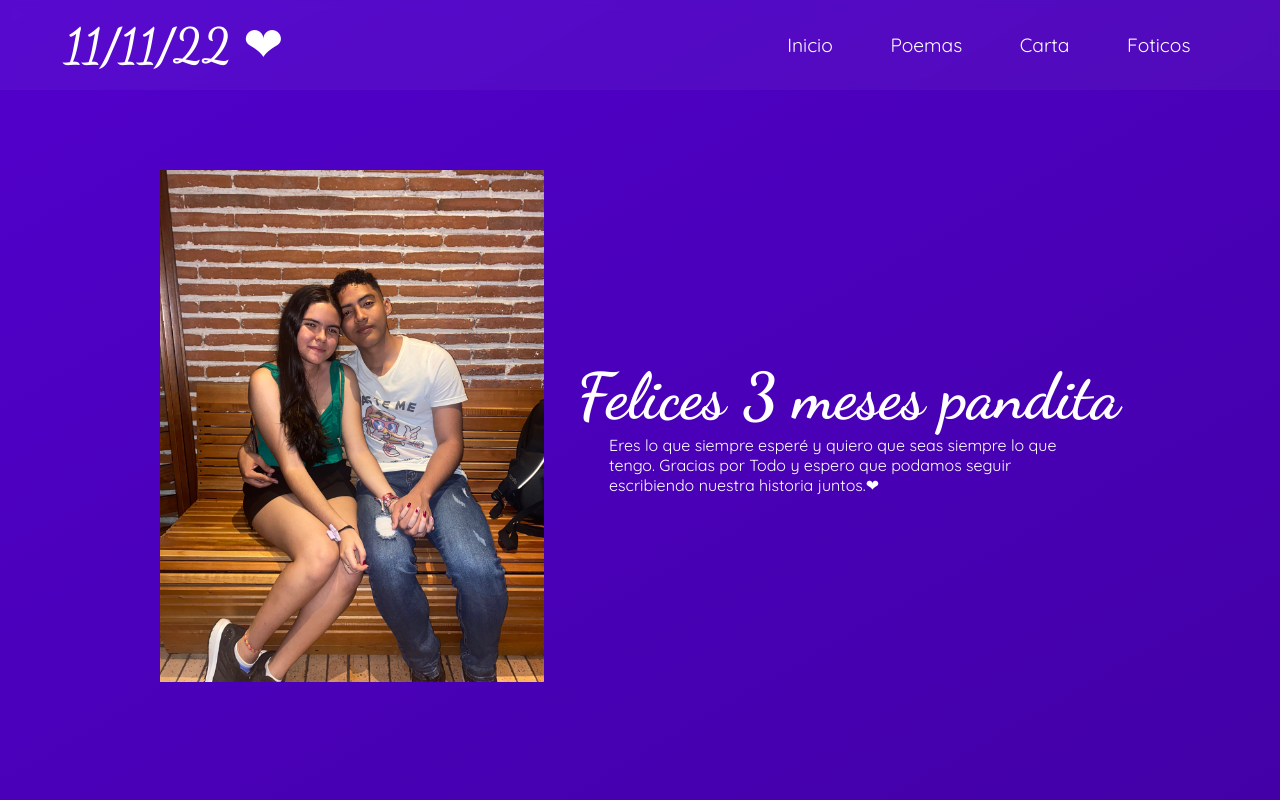
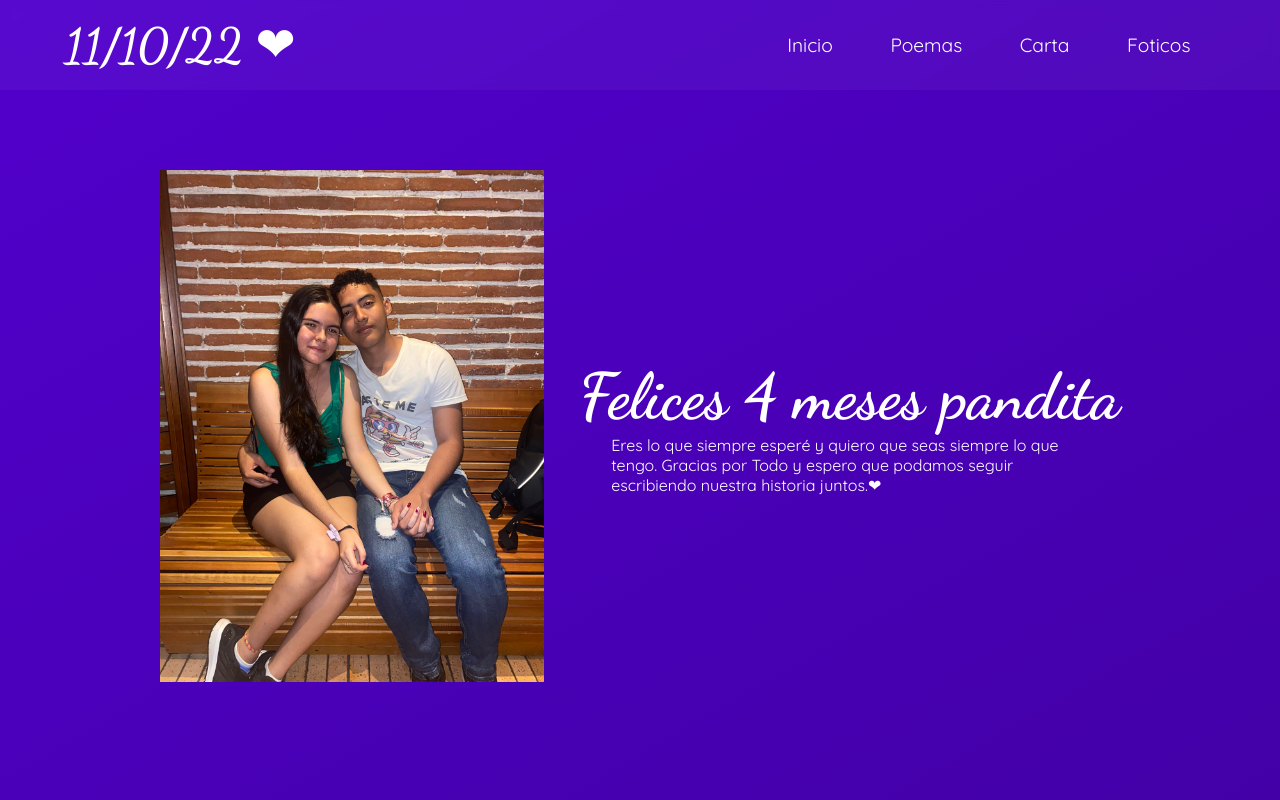
Before and after one commit to Bxnju/meses-johan, a plain HTML site: page index.html in a window 1280 px wide. Drawn offline with Linux system fonts and the light colour scheme.

Commit message:
fix date

```diff
--- a/index.html
+++ b/index.html
@@ -5,11 +5,11 @@
 	<meta name="viewport" content="width=device-width, initial-scale=1">
 	<link rel="stylesheet" type="text/css" href="css/main.css">
 	<link rel="icon" type="img/png" href="imgs/icono_panda.png">
-	<title>Pandita | Feliz tercer mes ❤</title>
+	<title>Pandita | Feliz cuarto mes ❤</title>
 </head>
 
 <header>
-	<h2>11/11/22 ❤</h2>
+	<h2>11/10/22 ❤</h2>
 	<nav>
 		<a href="index.html">Inicio</a>
 		<a href="poemas.html">Poemas</a>
@@ -23,7 +23,7 @@
 <section id="inicio">
 	<img class="imagen animate-left" src="imgs/foto_09.jpg">
 	<div class="texto animate-left">
-		<h2>Felices 3 meses pandita</h2>
+		<h2>Felices 4 meses pandita</h2>
 		<p>Eres lo que siempre esperé y quiero que seas siempre lo que tengo. Gracias por Todo y espero que podamos seguir escribiendo nuestra historia juntos.❤</p>
 	</div>
 </section>
```
Also changed, not shown: carta.html (+2 -2 lines), fotos.html (+2 -2 lines), poemas.html (+2 -2 lines).
